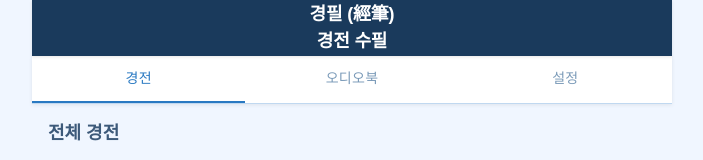
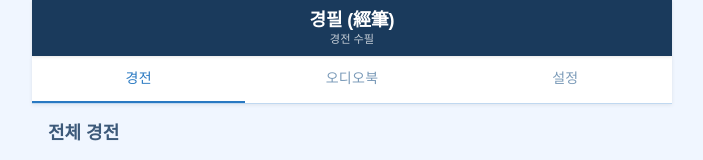
Before and after one commit to danielk0121/buddhist-app, a React (Vite) app: page / in a window 1280 px wide. Shown: the top 160 px of the page, without its empty margins (288-991 px from the left). Built offline with nearby package versions, Linux system fonts and the light colour scheme; no server answers.

Commit message:
상단바 '경전 수필' 소제목 크기로 표시

```diff
--- a/webapp/App.jsx
+++ b/webapp/App.jsx
@@ -16,7 +16,7 @@ const NO_TABBAR = ['/about']
 function AppToolbar() {
   return (
     <Toolbar
-      title={<>경필 (經筆)<br />경전 수필</>}
+      title={<>경필 (經筆)<span className="toolbar__subtitle">경전 수필</span></>}
     />
   )
 }
--- a/webapp/components/layout/Toolbar.css
+++ b/webapp/components/layout/Toolbar.css
@@ -34,9 +34,15 @@
   font-size: var(--font-size-md);
   font-weight: 600;
   letter-spacing: -0.01em;
-  white-space: nowrap;
-  overflow: hidden;
-  text-overflow: ellipsis;
+  line-height: 1.3;
+}
+
+.toolbar__subtitle {
+  display: block;
+  font-size: 0.7rem;
+  font-weight: 400;
+  opacity: 0.75;
+  letter-spacing: 0;
 }
 
 .toolbar-btn {
```
